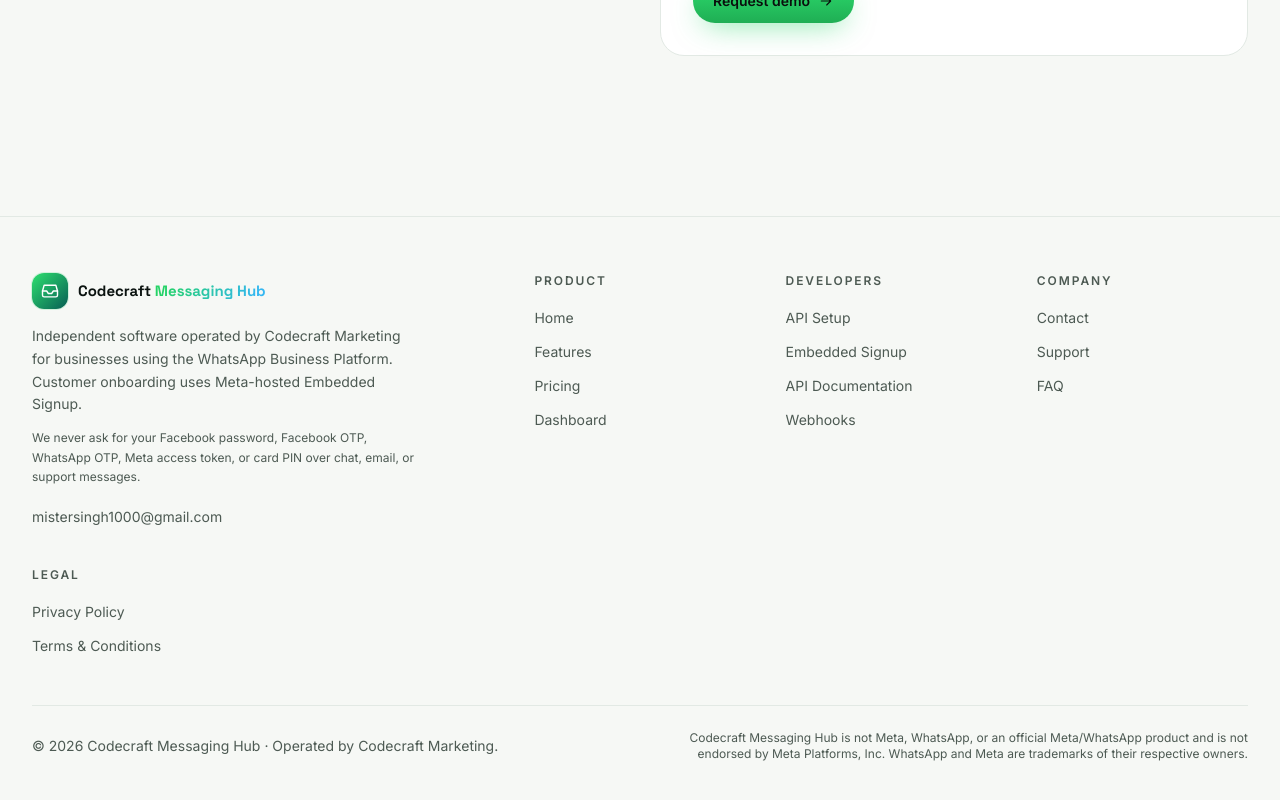
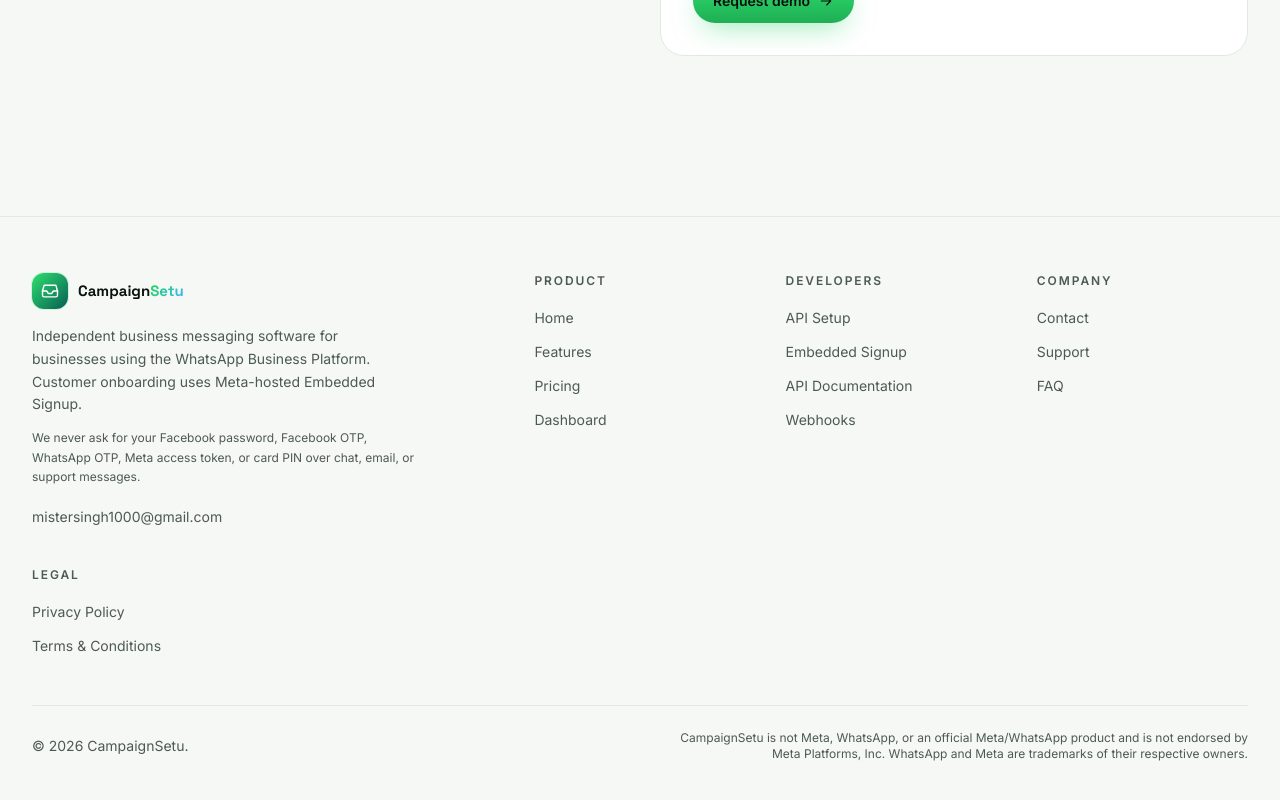
Before and after one commit to mistersingh1000-dev/campaignsetu, a Next.js app: page / in a window 1280 px wide. Shown: the part 5252-6052 px from the top of the page. Built offline with nearby package versions, Linux system fonts and the light colour scheme; no server answers.

Commit message:
Use CampaignSetu branding in public footer (#3)

```diff
--- a/components/Footer.tsx
+++ b/components/Footer.tsx
@@ -19,11 +19,11 @@
                 <Icon.inbox className="h-5 w-5 text-white" />
               </span>
               <span className="font-display text-[15px] font-bold">
-                Codecraft <span className="gradient-text">Messaging Hub</span>
+                Campaign<span className="gradient-text">Setu</span>
               </span>
             </Link>
             <p className="muted mt-4 max-w-sm text-sm leading-relaxed">
-              Independent software operated by Codecraft Marketing for businesses using the WhatsApp Business Platform. Customer onboarding uses Meta-hosted Embedded Signup.
+              Independent business messaging software for businesses using the WhatsApp Business Platform. Customer onboarding uses Meta-hosted Embedded Signup.
             </p>
             <p className="muted mt-3 max-w-sm text-xs leading-relaxed">
               We never ask for your Facebook password, Facebook OTP, WhatsApp OTP, Meta access token, or card PIN over chat, email, or support messages.
@@ -48,9 +48,9 @@
         </div>
 
         <div className="mt-12 flex flex-col items-center justify-between gap-4 border-t pt-6 text-sm muted sm:flex-row" style={{ borderColor: "var(--line)" }}>
-          <p>© 2026 Codecraft Messaging Hub · Operated by Codecraft Marketing.</p>
+          <p>© 2026 CampaignSetu.</p>
           <p className="max-w-xl text-center text-xs sm:text-right">
-            Codecraft Messaging Hub is not Meta, WhatsApp, or an official Meta/WhatsApp product and is not endorsed by Meta Platforms, Inc. WhatsApp and Meta are trademarks of their respective owners.
+            CampaignSetu is not Meta, WhatsApp, or an official Meta/WhatsApp product and is not endorsed by Meta Platforms, Inc. WhatsApp and Meta are trademarks of their respective owners.
           </p>
         </div>
       </div>
```
